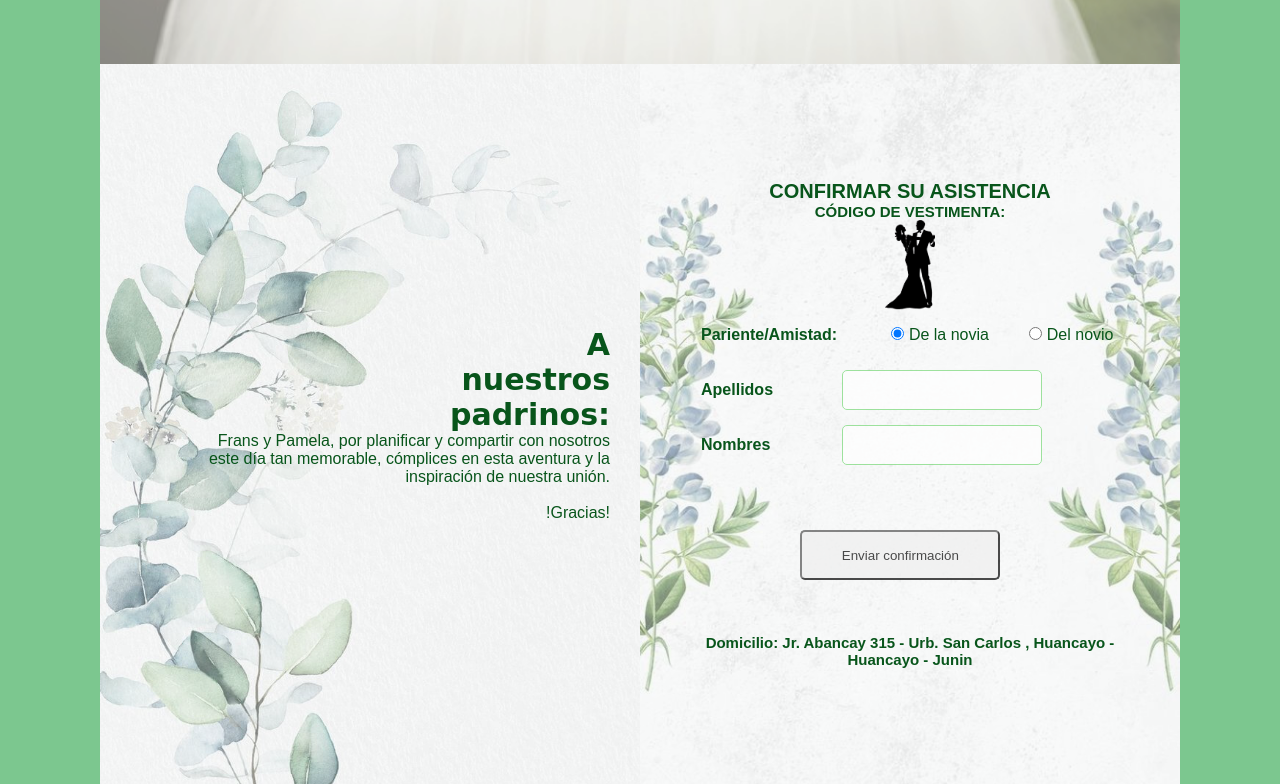
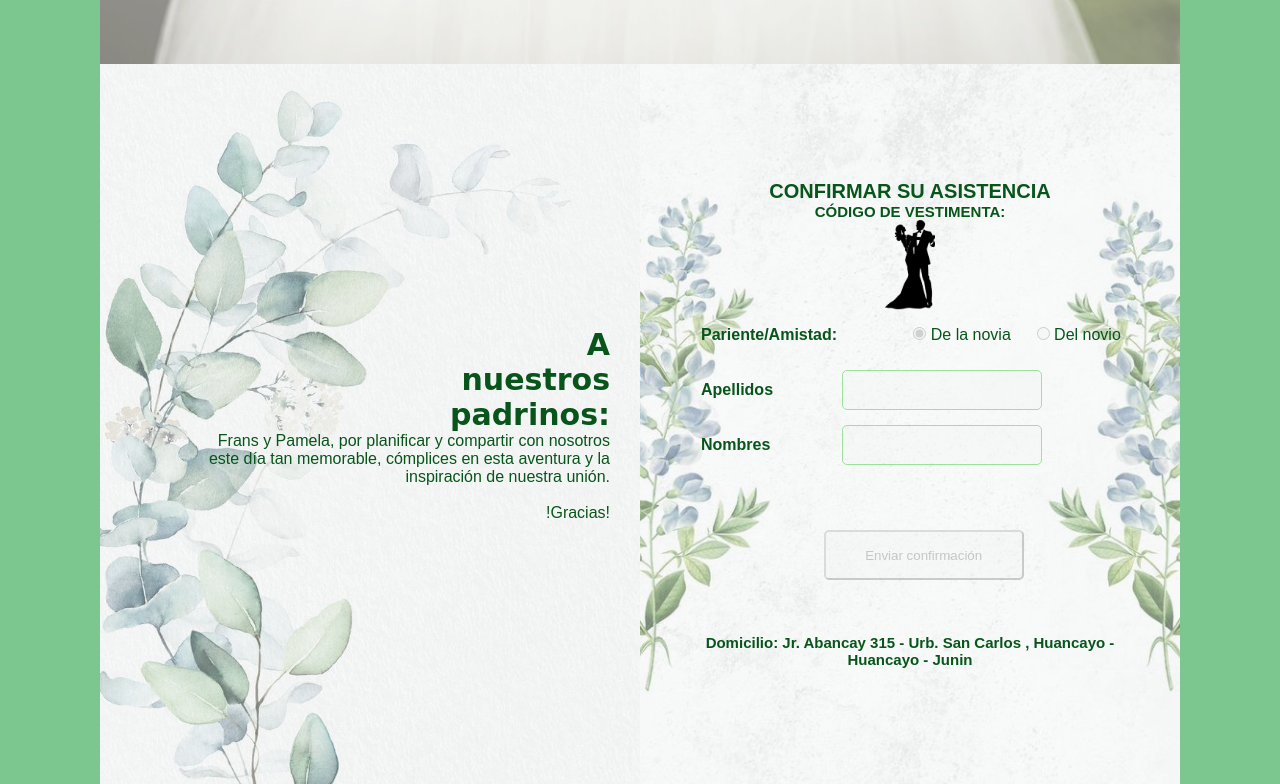
Before and after one commit to GilbertQuispe/GilbertQuispe.github.io, a plain HTML site: page index.html in a window 1280 px wide. Shown: the part 1376-2160 px from the top of the page. Drawn offline with nearby package versions, Linux system fonts and the light colour scheme; a web font is replaced by a local one.

Commit message:
10ma Modificacion

```diff
--- a/css/styles.css
+++ b/css/styles.css
@@ -485,7 +485,7 @@ a{
         font-size: 1.6rem;
     }
     .formulario div{
-        padding-left: calc(10%)%;
+        padding-left: calc(10%);
     }
     .confirmacion{
         margin-top: 378px;
--- a/index.html
+++ b/index.html
@@ -94,13 +94,13 @@
                 <form class="formulario" action="https://formsubmit.co/atquis@hotmail.com" method="POST">
                     <span class="alineacion-left">Pariente/Amistad:</span>
                     <div class="form-div--radio">
-                        <label for="radio"><input type="radio" checked name="radio" value="novia"> De la novia</label>
-                        <label for="radio" ><input type="radio" name="radio" value="novio"> Del novio</label>
+                        <label for="radio"><input type="radio" checked name="radio" value="novia" disabled> De la novia</label>
+                        <label for="radio" ><input type="radio" name="radio" value="novio" disabled> Del novio</label>
                     </div>
                     <label for="apellidos" class="alineacion-left" >Apellidos</label>
-                    <input class="form-input" type="text" name="apellidos" id="" required style="text-transform: uppercase;">
+                    <input class="form-input" type="text" name="apellidos" id="" required style="text-transform: uppercase;" disabled>
                     <label for="nombres" class="alineacion-left" >Nombres</label>
-                    <input class="form-input" type="text" name="nombres" id="" required style="text-transform: uppercase;">
+                    <input class="form-input" type="text" name="nombres" id="" required style="text-transform: uppercase;" disabled>
                     <!-- <label  for="parentesco" class="alineacion-left" >Pase para:</label> -->
                     <!-- <div class="form-div--radio">
                         <label for="parentesco"><input type="radio" checked name="acomp" value="Si"> Si           </label>
@@ -114,7 +114,7 @@
                         <option value="Tia(o)" name="parentesco"></option>
                         <option value="Prima(a)" name="parentesco"></option>
                     </datalist>                 -->
-                    <div class="btn-enviar"><input onclick="abrirconfirmacion()" type="submit" id="enviar" value="Enviar confirmación"></div>
+                    <div class="btn-enviar"><input onclick="abrirconfirmacion()" type="submit" id="enviar" value="Enviar confirmación" disabled></div>
                     <input type="hidden" name="_next" value="https://gilbertquispe.github.io/">
                     <input type="hidden" name="_captcha" value="false">
                 </form>
```
